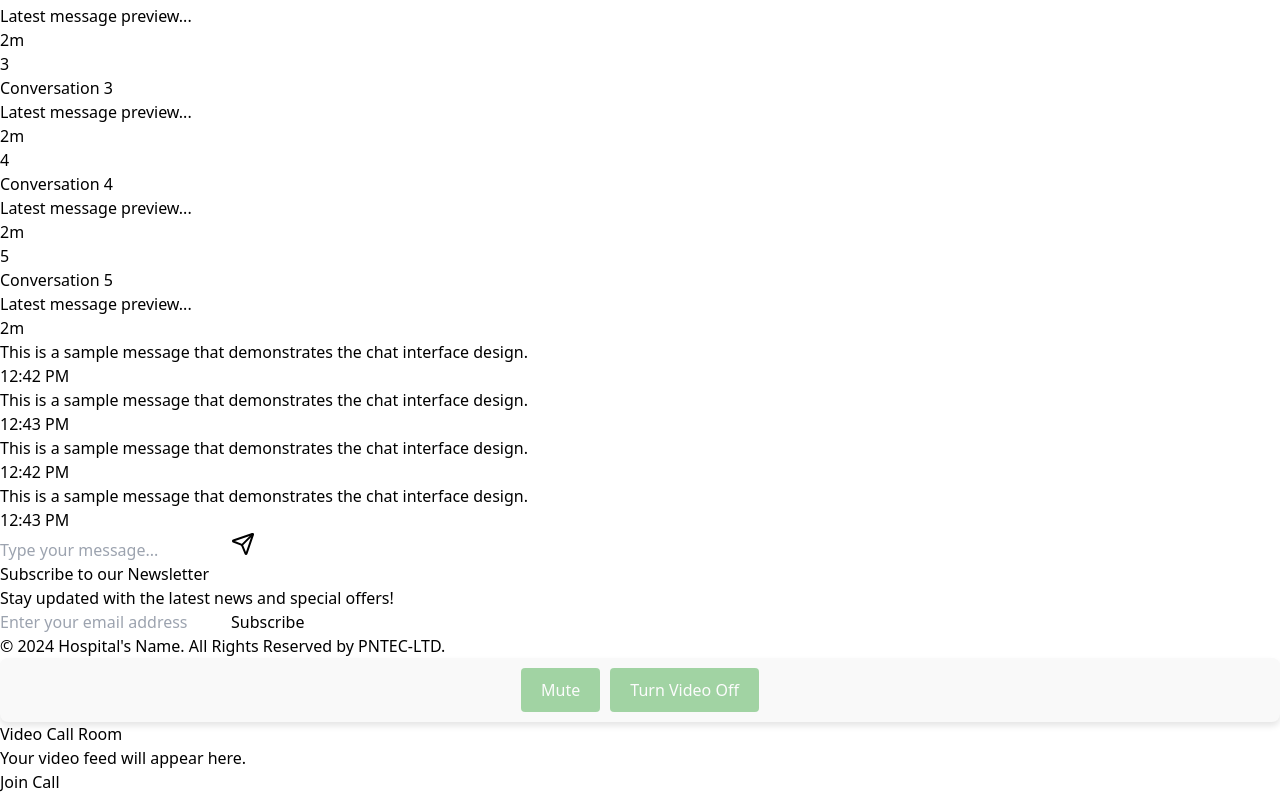
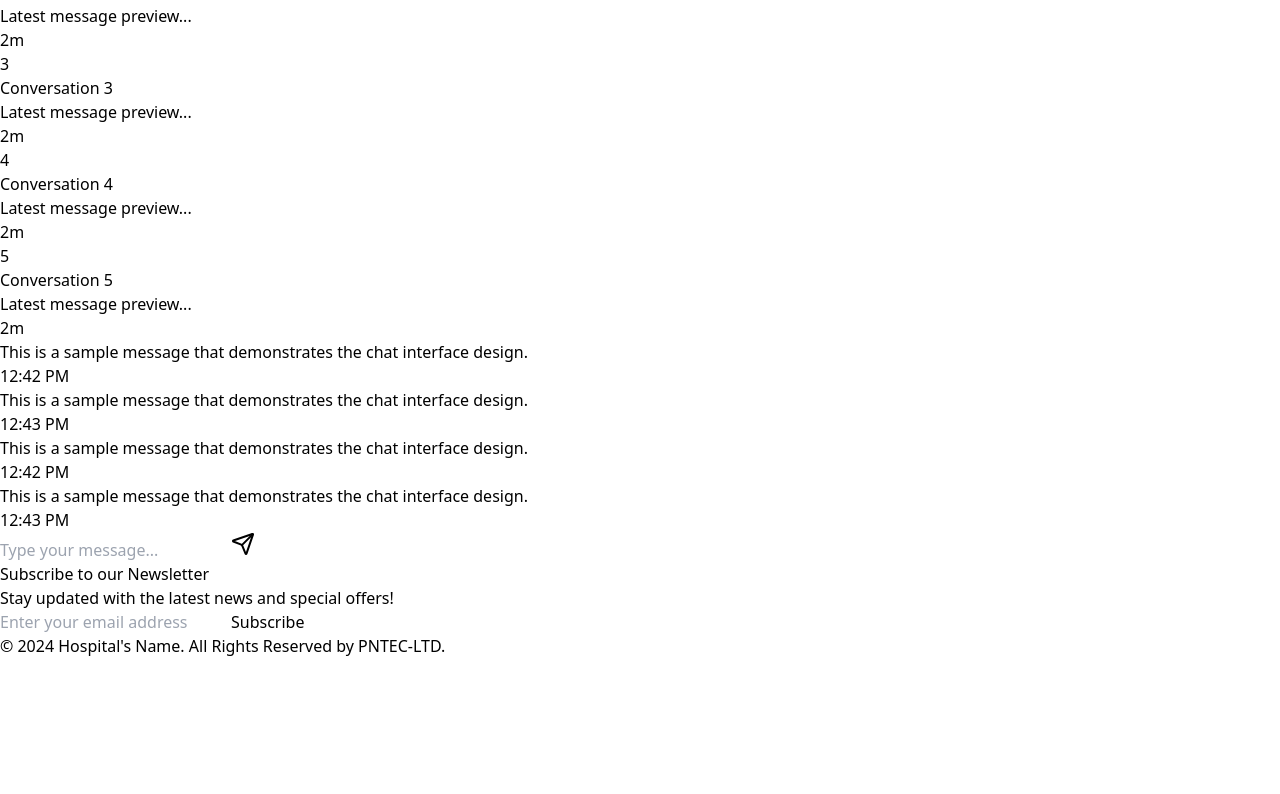
Before and after one commit to kanishkapan/Hackverse-5.0-health, a React (Vite) app in the folder my-project/Frontend/: page /aibot in a window 1280 px wide. Shown: the part 812-1606 px from the top of the page. After the commit the page ends 1470 px from the top, so only its background shows below. Built offline with nearby package versions, Linux system fonts and the light colour scheme.

Commit message:
videocall ui can be improved

```diff
--- a/my-project/Frontend/src/App.jsx
+++ b/my-project/Frontend/src/App.jsx
@@ -16,6 +16,7 @@ import Medicines from "./pages/Medicines";
 import Login from "./pages/Login";
 import SignIn from "./components/Login/SignUp";
 import LoginPage from "./components/Login/LoginPage";
+import VideoCall from "./pages/VideoCall";
 
 const App = () => {
   return (
@@ -39,6 +40,7 @@ const App = () => {
         <Route path="/medicines" element={<Medicines/>} />
         <Route path="/signup" element={<SignIn/>} />
         <Route path="/login" element={<LoginPage/>} />
+        <Route path="/video-call" element={<VideoCall/>} />
 
 
 
--- a/my-project/Frontend/src/components/VideoCall/VideoRoom.jsx
+++ b/my-project/Frontend/src/components/VideoCall/VideoRoom.jsx
@@ -9,17 +9,17 @@ const VideoRoom = () => {
   };
 
   return (
-    <div className="flex flex-col items-center justify-center h-screen bg-gray-900">
-      <div className="w-full max-w-lg p-6 bg-white rounded-lg shadow-lg">
-        <h1 className="text-2xl font-bold text-center text-gray-800 mb-4">
+    <div className="flex flex-col items-center justify-center min-h-screen bg-gradient-to-r from-purple-400 via-pink-500 to-red-500 animate-gradient-x">
+      <div className="w-full max-w-lg p-8 bg-white rounded-2xl shadow-2xl transform transition-all duration-500 hover:scale-105 hover:shadow-2xl">
+        <h1 className="text-4xl font-extrabold text-center text-gray-800 mb-6 animate-fade-in">
           Video Call Room
         </h1>
-        <div className="h-60 w-full bg-gray-200 rounded-lg flex items-center justify-center mb-6">
-          <p className="text-gray-500">Your video feed will appear here.</p>
+        <div className="h-64 w-full bg-gray-200 rounded-lg flex items-center justify-center mb-8 border-4 border-dashed border-gray-300 transition-all duration-500 hover:border-blue-500">
+          <p className="text-gray-500 text-lg">Your video feed will appear here.</p>
         </div>
         <button
           onClick={joinRoom}
-          className="w-full px-4 py-2 text-white bg-blue-600 rounded-lg hover:bg-blue-700 focus:outline-none focus:ring-4 focus:ring-blue-300"
+          className="w-full px-6 py-3 text-white bg-blue-600 rounded-lg shadow-md hover:bg-blue-700 hover:shadow-lg focus:outline-none focus:ring-4 focus:ring-blue-300 transform transition-all duration-300 hover:scale-105"
         >
           Join Call
         </button>
--- a/my-project/Frontend/src/pages/AiBot.jsx
+++ b/my-project/Frontend/src/pages/AiBot.jsx
@@ -2,8 +2,7 @@ import React from "react";
 import Header from "../components/Aibot/Header";
 import ChatBooth from "../components/Aibot/ChatBooth";
 import FooterAI from "../components/Aibot/Footerai";
-import VideoControls from "../components/VideoCall/VideoConrols";
-import VideoRoom from "../components/VideoCall/VideoRoom";
+
 
 
 const AibotPage = () => {
@@ -12,8 +11,7 @@ const AibotPage = () => {
       <Header />
       <ChatBooth />
       <FooterAI />
-      <VideoControls />
-      <VideoRoom />
+
 
 
 
--- /dev/null
+++ b/my-project/Frontend/src/pages/VideoCall.jsx
@@ -0,0 +1,15 @@
+import React from 'react'
+import VideoRoom from "../components/VideoCall/VideoRoom";
+
+const VideoCall = () => {
+  return (
+    <div>
+
+
+
+<VideoRoom />
+    </div>
+  )
+}
+
+export default VideoCall
```
